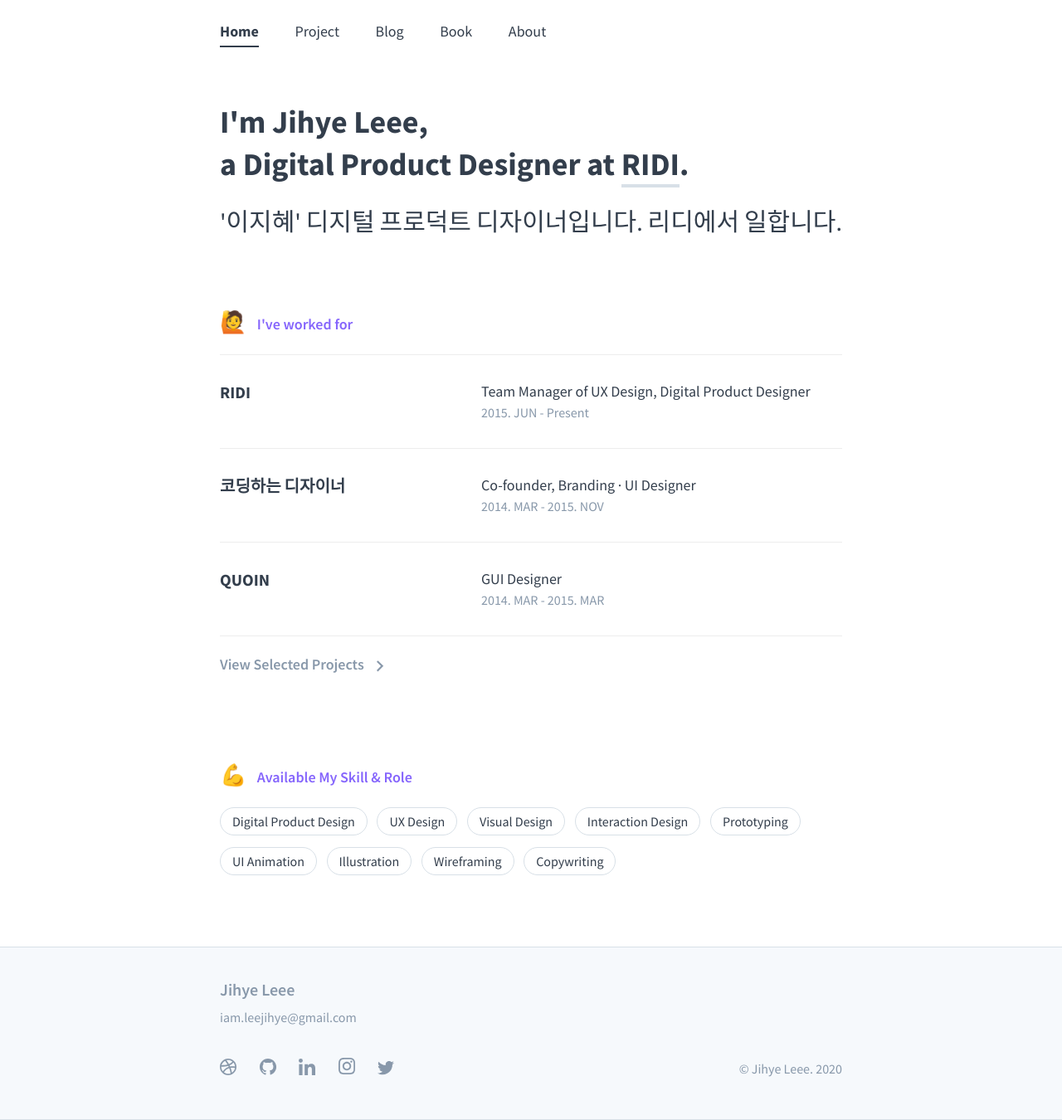
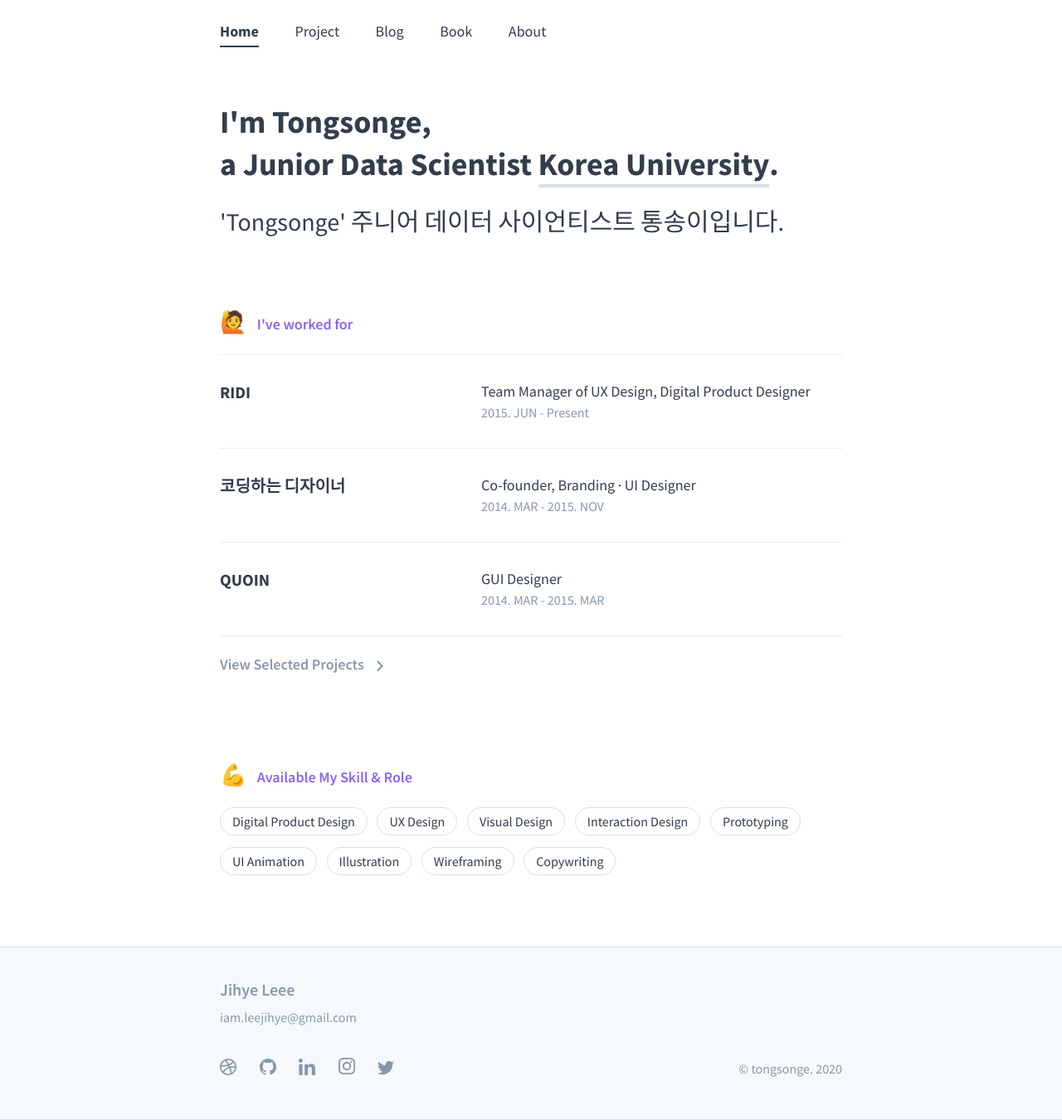
Before and after one commit to TongSongE/Tongsonge.github.io, a Jekyll site: the page built from index.md, in a window 1280 px wide. Shown: the whole page at 83% size. Built offline with Jekyll 4.4.1, drawn with Linux system fonts in a browser that asks for light colours.

Commit message:
profile1

```diff
--- a/_config.yml
+++ b/_config.yml
@@ -2,9 +2,9 @@
 permalink:      /:year-:month-:day/:title
 
 # Setup
-title:          Jihye Leee
+title:          tongsonge
 baseurl:        ""
-url:            "http://www.jihyeleee.com"
+url:            "http://www.tongsonge.com"
 
 # Assets
 sass:
@@ -16,13 +16,13 @@ markdown:       kramdown
 
 # About
 author:
-  name:         Jihye Leee
-  url:          http://jihyeleee.com/
-  email:        iam.leejihye@gmail.com
-  github:       iamleejihye
-  twitter:      playpingpong
+  name:         tongsonge
+  url:          http://tongsonge.com/
+  email:        tongsonge@gmail.com
+  github:       tongsonge
+  twitter:
 
 # Custom vars
 version:        3.4.1
 github:
-  repo:         https://github.com/iamleejihye/iamleejihye.github.io
+  repo:         https://github.com/tongsonge/tongsonge.github.io
--- a/index.md
+++ b/index.md
@@ -1,25 +1,25 @@
 ---
 layout: default
-title: "Jihye Leee"
+title: "tongsonge"
 main: true
-subtitle: Digital Product Designer Jihye Leee at RIDI
-description: Jihye Leee, who is a Digital Product Designer based in Seoul, South Korea. | '이지혜' 디지털 프로덕트 디자이너입니다. 리디에서 일합니다.
+subtitle: Junior Data Scientist Tongsonge
+description: Tongsonge, who is a junior data scientist based in Seoul, South Korea. | 아직은 애송이인 Data Scientist 통송이입니다.
 ---
 <div class="intro-animation">
 <section class="explanation">
     <h1 class="intro">
-    I'm Jihye Leee,
+    I'm Tongsonge,
     </h1>
-    <h1 class="intro">a Digital Product Designer at
+    <h1 class="intro">a Junior Data Scientist
         <div class="intro-link">
-            <a class="transition" href="http://ridicorp.com/" target="_blank">
-                RIDI
+            <a class="transition" href="http://tongsonge.com/" target="_blank">
+                Korea University
             </a>
             <div class="underline-mask transition"></div>
             <div class="underline"></div>
         </div>.
     </h1>
-    <h2 class="intro">'이지혜' 디지털 프로덕트 디자이너입니다. 리디에서 일합니다.</h2>
+    <h2 class="intro">'Tongsonge' 주니어 데이터 사이언티스트 통송이입니다.</h2>
 </section>
 </div>
 {% include resume.html %}
```
